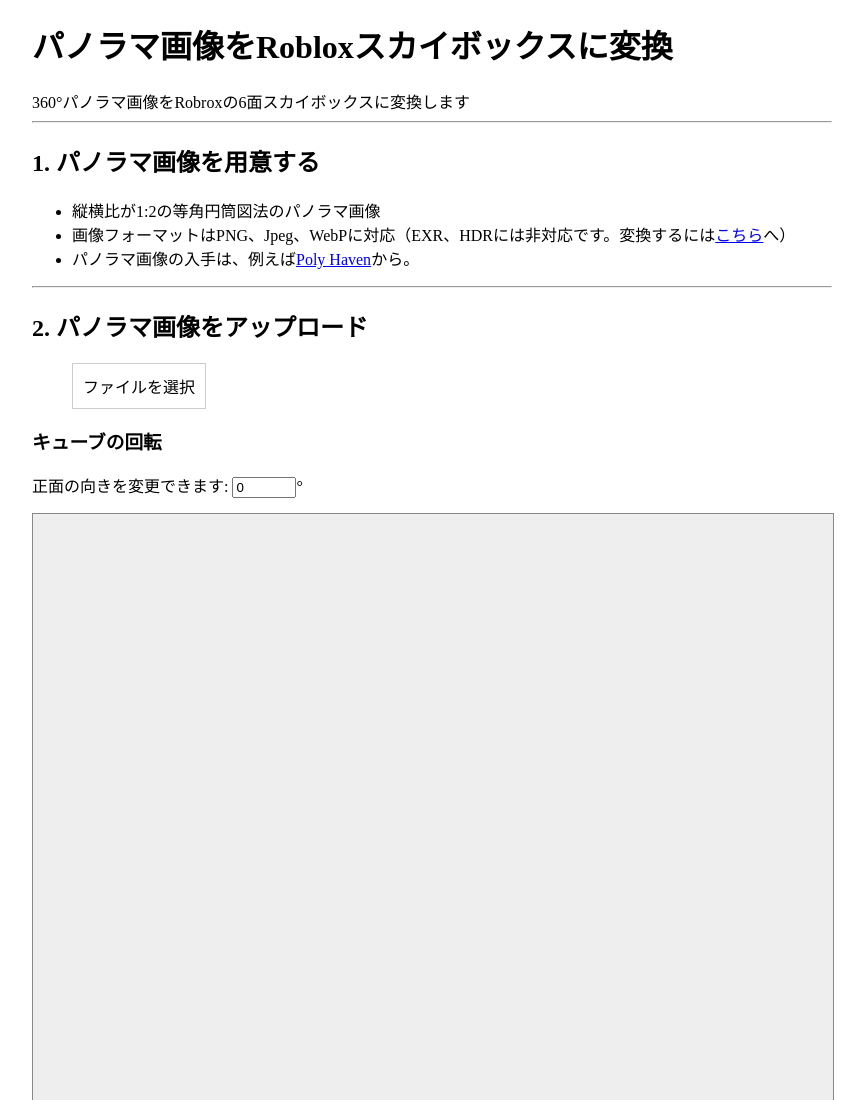
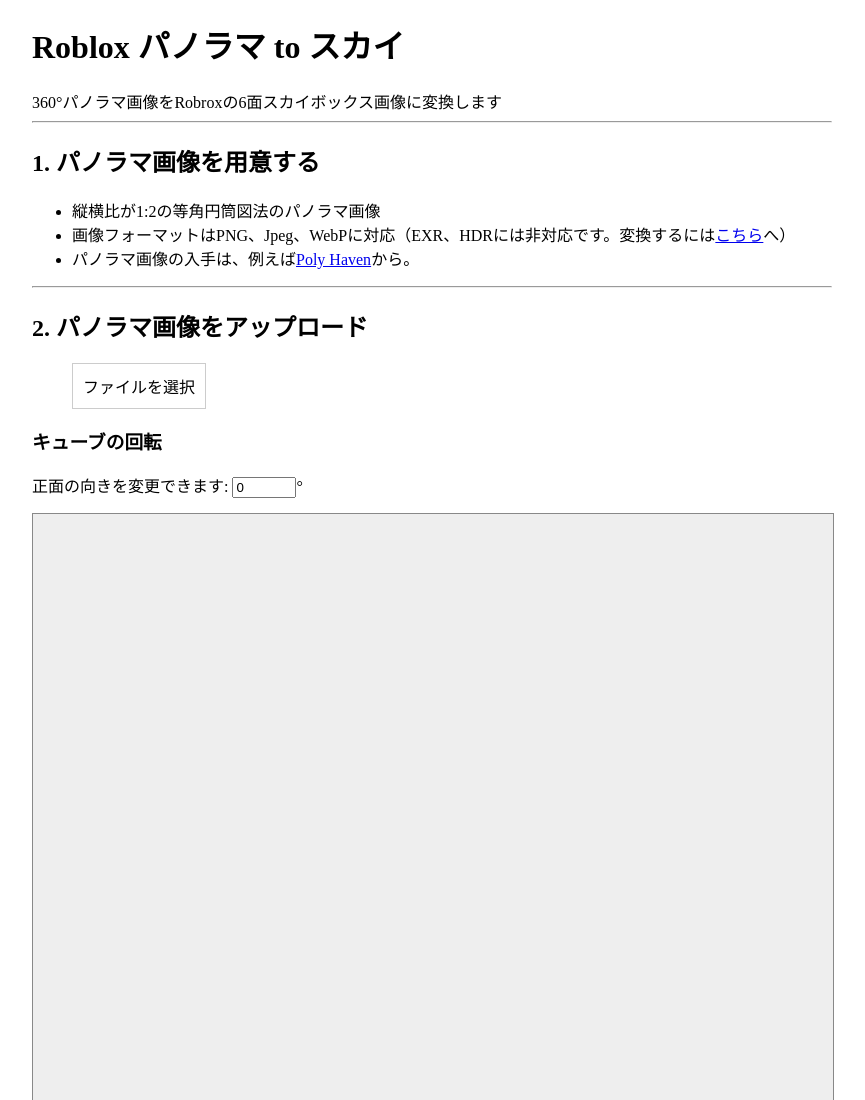
Before and after one commit to jaxry/panorama-to-cubemap, a plain HTML site: page index.html in a window 1280 px wide. Shown: the top 1100 px of the page, without its empty margins (208-1073 px from the left). Drawn offline with nearby package versions, Linux system fonts and the light colour scheme.

Commit message:
update　app name

```diff
--- a/index.html
+++ b/index.html
@@ -5,17 +5,17 @@
         <meta name="viewport" content="width=device-width, initial-scale=1.0" />
         <meta
             name="description"
-            content="Convert a 360° panorama to a Roblox Skybox."
+            content="360°パノラマ画像をRobroxの6面スカイボックス画像に変換します"
         />
-        <title>パノラマ画像をRobloxスカイボックスに変換</title>
+        <title>Roblox パノラマ to スカイ</title>
         <link rel="stylesheet" href="styles.css" />
     </head>
 
     <body>
         <header>
-            <h1>パノラマ画像をRobloxスカイボックスに変換</h1>
+            <h1>Roblox パノラマ to スカイ</h1>
             <aside>
-                360°パノラマ画像をRobroxの6面スカイボックスに変換します
+                360°パノラマ画像をRobroxの6面スカイボックス画像に変換します
             </aside>
         </header>
 
```
